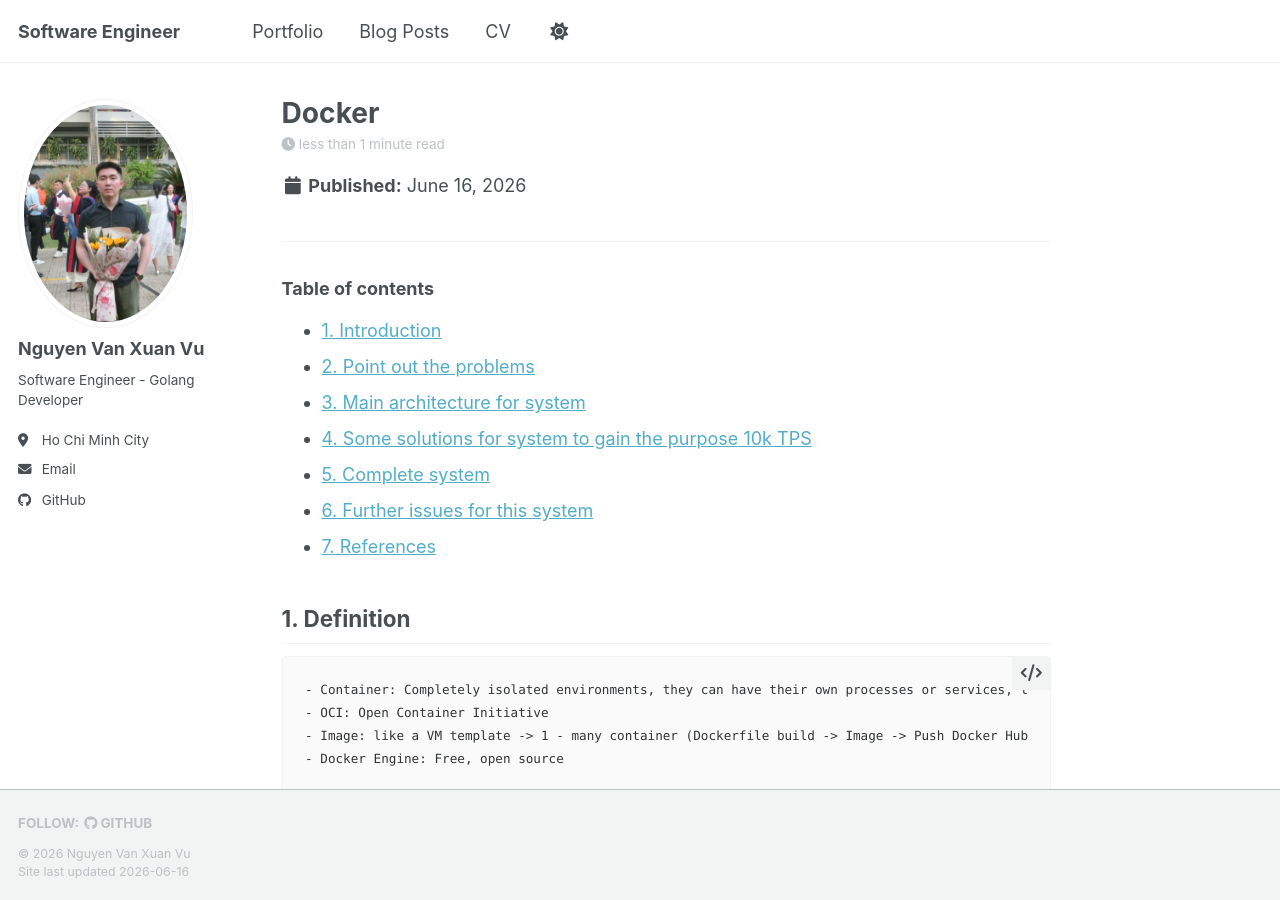
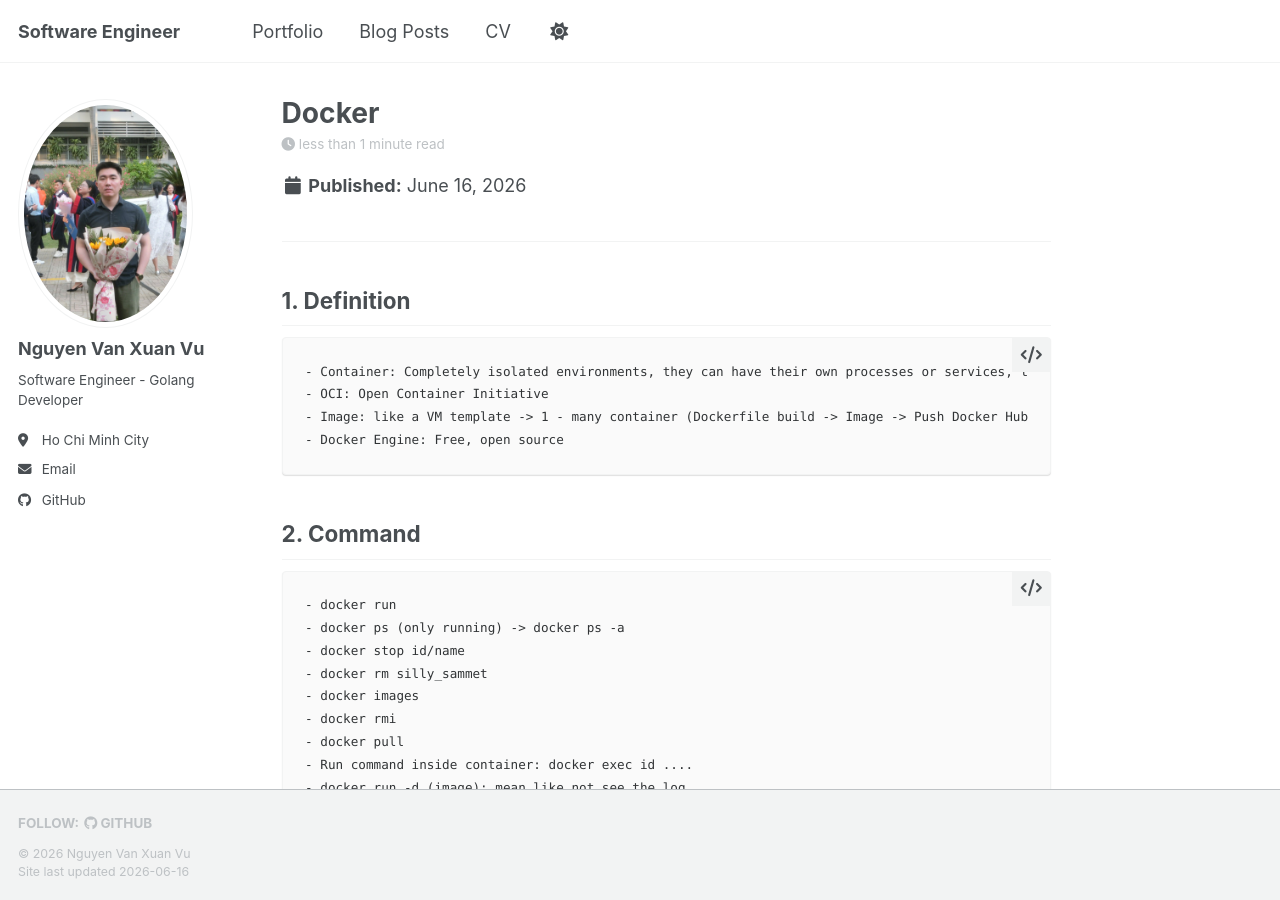
Before and after one commit to nguyenvanxuanvu/nguyenvanxuanvu.github.io, a Jekyll site: the page built from _posts/2026-06-16-post-2-docker-note.md, in a window 1280 px wide and 900 px high. Built offline with Jekyll 4.4.1, drawn with Linux system fonts in a browser that asks for light colours; a script bundle is joined from its source files by our own code; library files that are not in the unit come from our copies.

```diff
--- a/_posts/2026-06-16-post-2-docker-note.md
+++ b/_posts/2026-06-16-post-2-docker-note.md
@@ -6,16 +6,6 @@ tags:
   - docker
 ---
 ---
-
-### Table of contents
-
-  - [1. Introduction](#1-introduction)
-  - [2. Point out the problems](#2-point-out-the-problems)
-  - [3. Main architecture for system](#3-main-architecture-for-system)
-  - [4. Some solutions for system to gain the purpose 10k TPS](#4-some-solutions-for-system-to-gain-the-purpose-10k-tps)
-  - [5. Complete system](#5-complete-system)
-  - [6. Further issues for this system](#6-further-issues-for-this-system)
-  - [7. References](#7-references)
 
 ## 1. Definition
     - Container: Completely isolated environments, they can have their own processes or services, their own network interfaces, their own mounts, just like VM, except all share the same OS kernel.
```
Also changed, not shown: README.md (+2 -87 lines).
